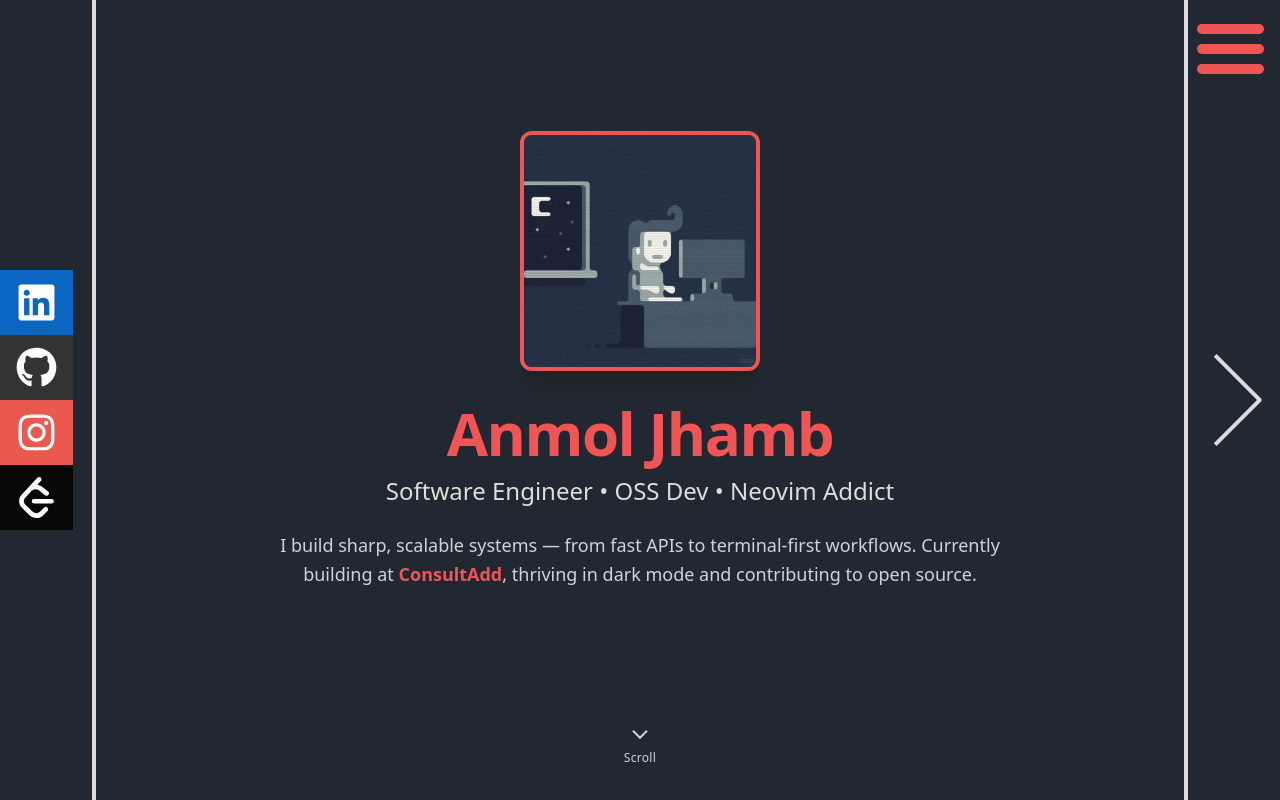
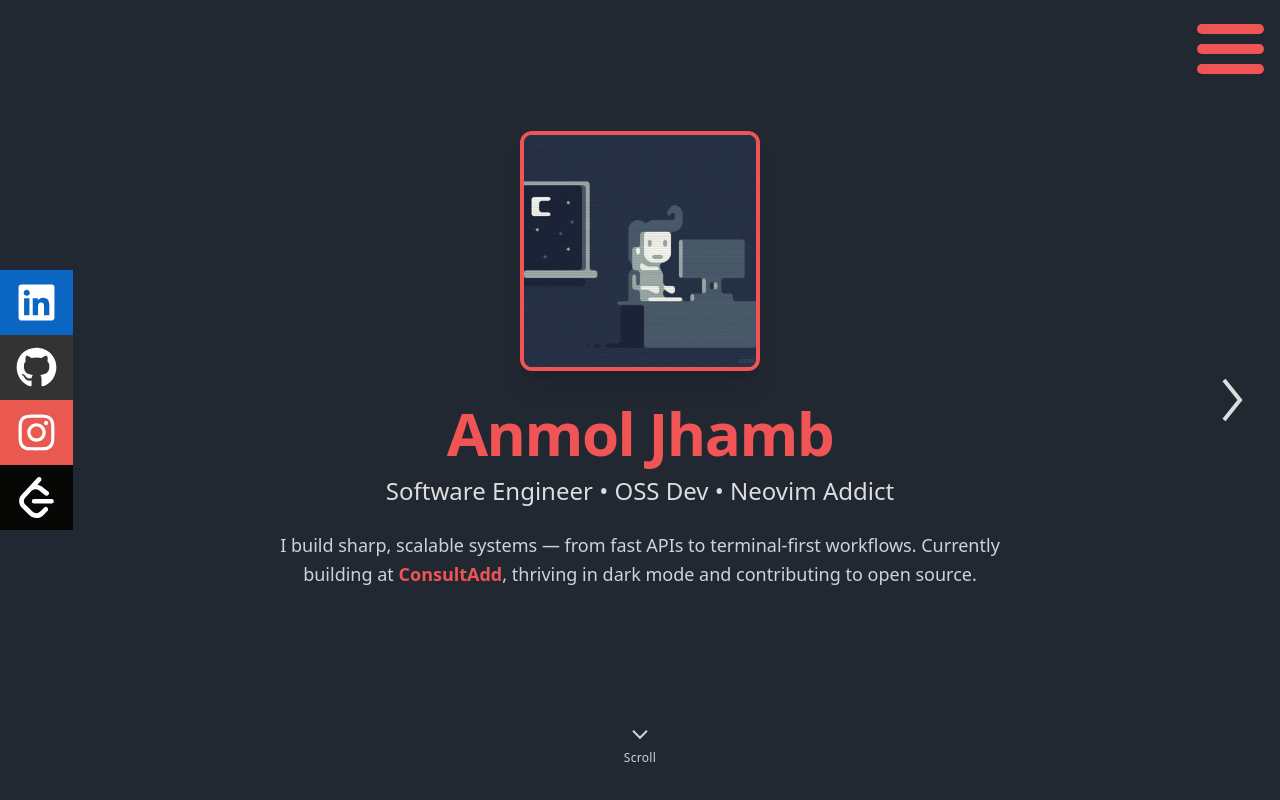
Before and after one commit to anmoljhamb/portfolio, a Next.js app in the folder new_version/: page /about in a window 1280 px wide. Built offline with nearby package versions, Linux system fonts and the light colour scheme.

Commit message:
Arrow remade using framer

```diff
--- a/new_version/app/(pages)/layout.tsx
+++ b/new_version/app/(pages)/layout.tsx
@@ -34,10 +34,7 @@
         )}
       >
         <MenuIcon />
-        <div
-          id="root"
-          className="w-full h-full mx-24 outline-light outline-4 overflow-hidden"
-        >
+        <div id="root" className="w-full h-full mx-24 overflow-hidden">
           {children}
         </div>
         <Arrows />
--- a/new_version/app/components/Arrow.tsx
+++ b/new_version/app/components/Arrow.tsx
@@ -1,3 +1,18 @@
+import { motion, Variants } from "framer-motion";
+
+const pathVariants: Variants = {
+  initial: {
+    pathLength: 0,
+  },
+  hover: {
+    pathLength: 1,
+    transition: {
+      duration: 0.3,
+      ease: "easeInOut",
+    },
+  },
+};
+
 export default function Arrow({
   reverse = false,
   onClick,
@@ -6,12 +21,35 @@
   onClick: () => void;
 }) {
   return (
-    <button
-      className={`group arrow${reverse ? " arrow-reverse" : ""}`}
+    <motion.button
       onClick={onClick}
+      initial="initial"
+      whileHover="hover"
+      whileTap={{ scale: 0.9, transition: { type: "spring", stiffness: 400 } }}
+      className={`group absolute top-1/2 -translate-y-1/2 w-16 h-32 cursor-pointer ${
+        reverse ? "left-4" : "right-4"
+      }`}
+      style={{ scaleX: reverse ? -1 : 1 }}
     >
-      <div className="arrow-line rotate-45 origin-bottom-right" />
-      <div className="arrow-line -rotate-45 origin-top-right" />
-    </button>
+      <svg
+        xmlns="http://www.w3.org/2000/svg"
+        viewBox="0 0 32 64" // A viewbox that fits our desired arrow shape
+        className="w-full h-full"
+      >
+        <motion.path
+          d="M12 22 L20 32 L12 42" // Defines the ">" shape
+          fill="none"
+          strokeWidth="2"
+          stroke="#dddddd"
+        />
+        <motion.path
+          d="M12 22 L20 32 L12 42"
+          fill="none"
+          strokeWidth="2"
+          stroke="#f05454"
+          variants={pathVariants} // Link our variants to this path
+        />
+      </svg>
+    </motion.button>
   );
 }
--- a/new_version/app/components/ClientOnlyGridLoader.tsx
+++ b/new_version/app/components/ClientOnlyGridLoader.tsx
@@ -3,5 +3,5 @@
 import { GridLoader } from "react-spinners";
 
 export default function ClientOnlyGridLoader() {
-  return <GridLoader loading size={90} speedMultiplier={0.8} color="#f05454" />;
+  return <GridLoader loading size={50} speedMultiplier={0.8} color="#f05454" />;
 }
--- a/new_version/app/globals.css
+++ b/new_version/app/globals.css
@@ -65,42 +65,6 @@
   --color-text-body: #cfd2dc;
 }
 
-.arrow {
-  @apply absolute top-1/2 w-16 h-32 cursor-pointer transition-transform duration-100 transform active:scale-90 -translate-y-1/2;
-  right: 1rem;
-}
-
-.arrow-reverse {
-  left: 1rem;
-  right: auto;
-  transform: scaleX(-1);
-}
-
-.arrow-line {
-  @apply absolute top-1/2 left-[-5px] w-full h-1 bg-[#dddddd] -translate-y-1/2;
-  position: absolute;
-}
-
-.arrow-line::after {
-  content: "";
-  position: absolute;
-  top: 0;
-  height: 100%;
-  background-color: #f05454;
-  transition: all 0.15s;
-}
-
-/* forward arrow animation */
-.arrow:hover .rotate-45::after {
-  left: 0;
-  transition-delay: 0.15s;
-}
-.arrow:hover .-rotate-45::after {
-  right: 0;
-  transition-delay: 0s;
-}
-
-/* initial state for ::after */
 .rotate-45::after {
   left: 100%;
   right: 0;
```
